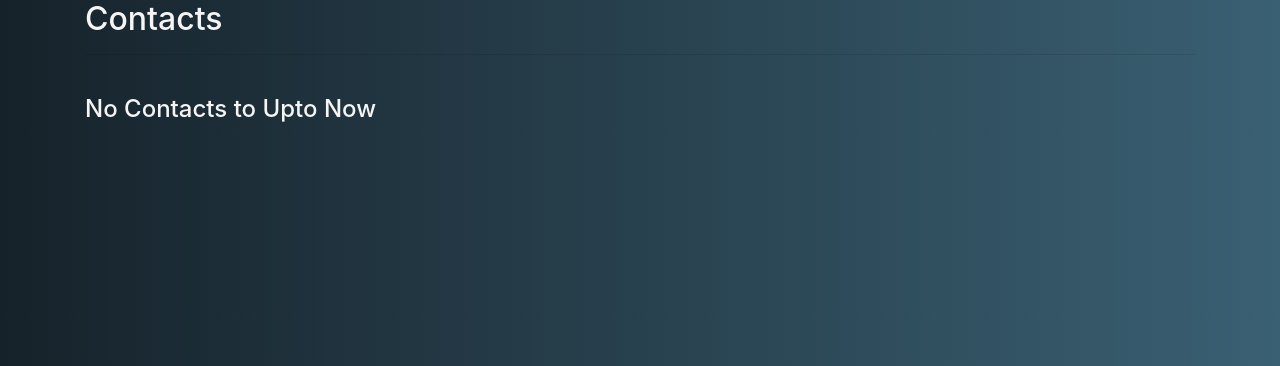
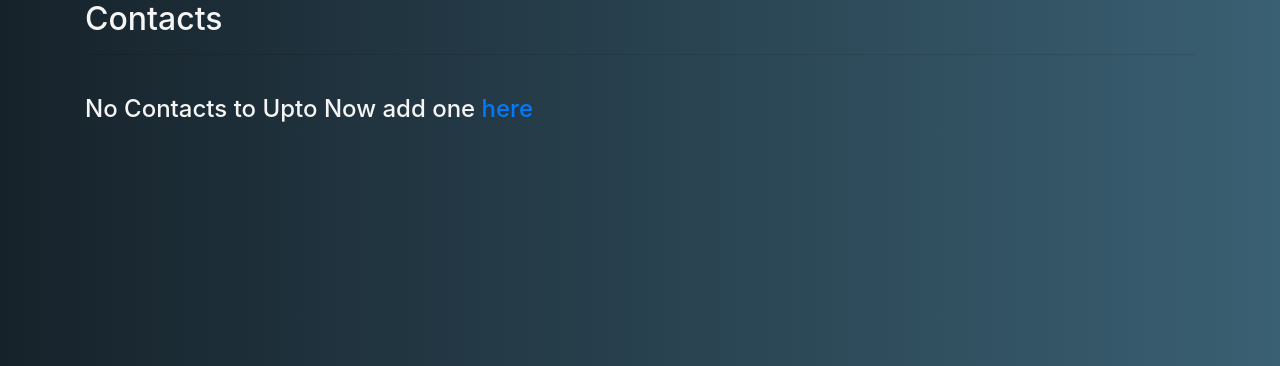
Before and after one commit to FrancisSakwa89/Neighbourhood, a Django app: page /contacts/ in a window 1280 px wide. Shown: the part 54-420 px from the top of the page. Run offline with Django 3.2, Linux system fonts and the light colour scheme; a user stored in the database is signed in; data comes from the database, SQL or seed files in the repository; both versions use the stored data as it was after the commit; parts of the project's set-up code (start-up, migrations or seed data) failed here and were passed over; some libraries are stand-ins or nearby versions.

Commit message:
imported contactform in views.py from forms.py

```diff
--- a/Neigh/forms.py
+++ b/Neigh/forms.py
@@ -1,6 +1,6 @@
 from django import forms
 
-from .models import Profile, Neighbourhood,Comment,Business,Post
+from .models import Profile, Neighbourhood,Comment,Business,Post, Contact
 
 class NeighForm(forms.ModelForm):
   class Meta:
--- a/Neigh/templates/contacts.html
+++ b/Neigh/templates/contacts.html
@@ -24,7 +24,7 @@
 </div>
 
 {% else %}
-<h4>No Contacts to Upto Now</h4>
+<h4>No Contacts to Upto Now add one <a href="{% url 'newcontacts' %}">here</a></h4>
 {% endif %}
 </div>
 {% endblock %}
--- a/Neigh/views.py
+++ b/Neigh/views.py
@@ -6,7 +6,7 @@ from django.contrib.auth.models import User
 from django.urls import reverse
 from django.db.models import Q
 from django.shortcuts import get_object_or_404
-from .forms import NeighForm, NewBusinessForm, ProfileForm,NewCommentForm
+from .forms import NeighForm, NewBusinessForm, ProfileForm,NewCommentForm, ContactForm
 from .models import Neighbourhood, Business, Profile,NeighLetterRecipients,Post,Comment
 from .email import send_welcome_email
 from django.db.models import Avg
```
Also changed, not shown: db.sqlite3.
